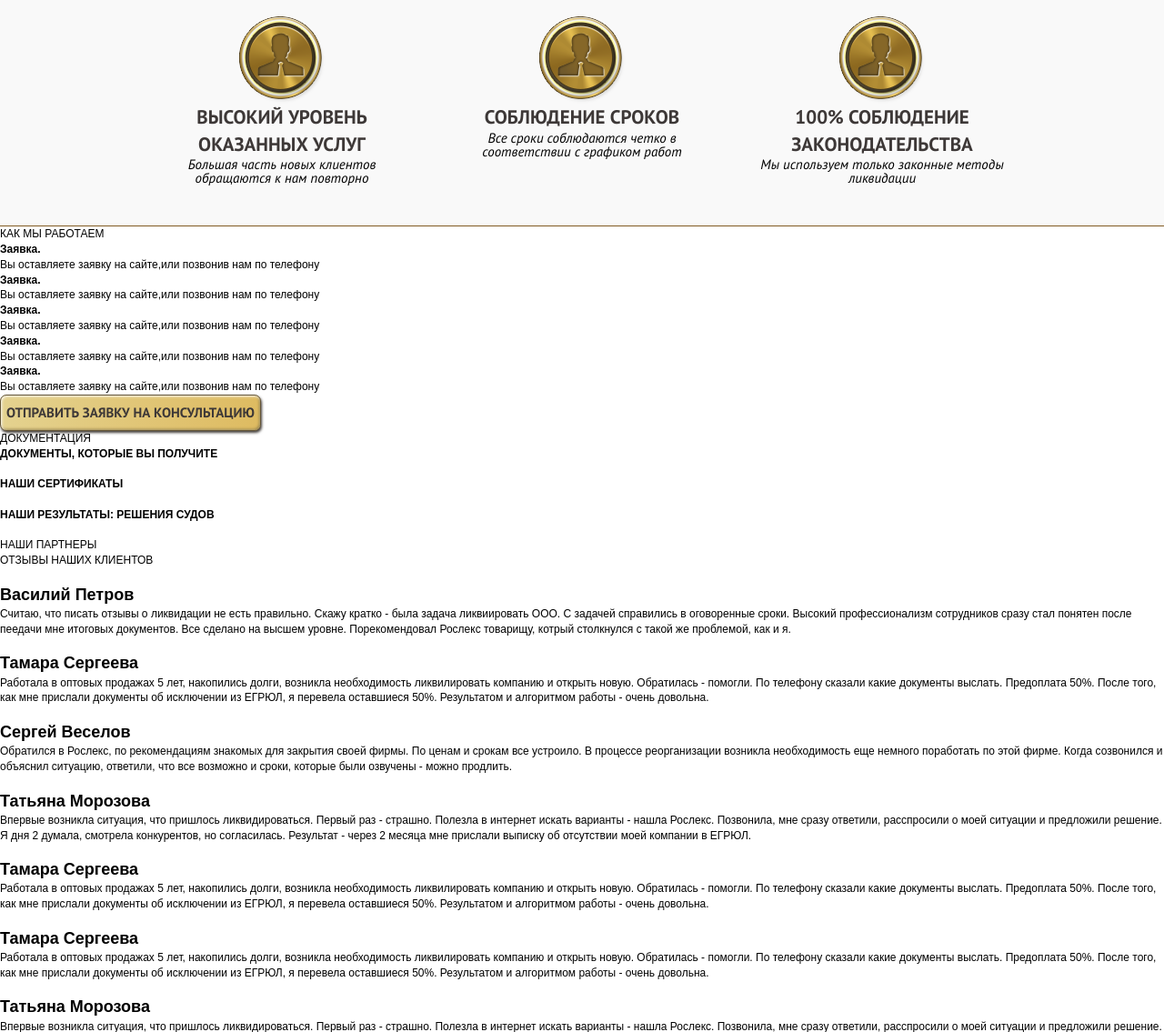
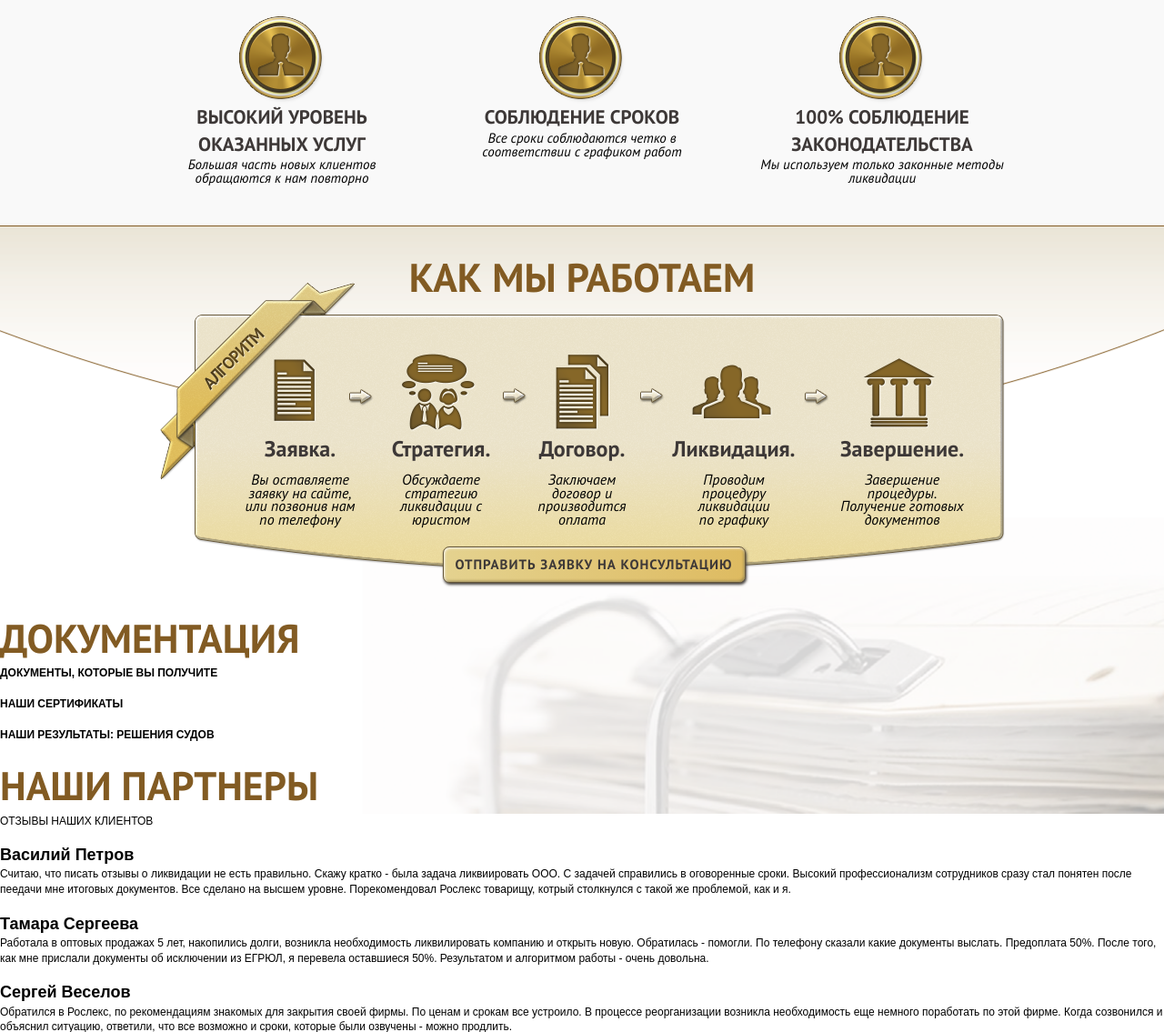
Before and after one commit to coderiver/roslex, a PHP site: page / in a window 1280 px wide. Shown: the part 2151-3286 px from the top of the page at 91% size. Run offline with PHP 8.4, Linux system fonts and the light colour scheme.

Commit message:
work add

```diff
--- a/css/screen.css
+++ b/css/screen.css
@@ -24,7 +24,7 @@ table { border-spacing: 0; border-collapse: collapse; width: 100%; }
 
 body { font-family: Arial, sans-serif; font-size: 12px; line-height: 1.4; }
 
-.topline .topline__in, .nav .nav__in, .promo .promo__in, .rates .rates__in, .action .action__in, .guarantees .guarantees__in { width: 960px; margin: 0 auto; }
+.topline .topline__in, .nav .nav__in, .promo .promo__in, .rates .rates__in, .action .action__in, .guarantees .guarantees__in, .work .work__in { width: 960px; margin: 0 auto; }
 
 .button, .rates .rates__header { text-transform: uppercase; }
 
@@ -123,3 +123,16 @@ body { font-family: Arial, sans-serif; font-size: 12px; line-height: 1.4; }
 .guarantees .guarantees__item .guarantees__item_header { font-family: "PT Sans", Arial, sans-serif; font-weight: 700; font-size: 21px; color: #3d3837; }
 .guarantees .guarantees__item .guarantees__item_descr { font-family: "PT Sans", Arial, sans-serif; font-style: italic; font-size: 15px; line-height: 1em; }
 .guarantees .guarantees__item .guarantees__item_pic i { background: url("../img/guar_1.png") no-repeat 0 0; width: 96px; height: 97px; display: inline-block; }
+
+.about { background-image: url("../img/about_bg.png"); background-position-x: 45%; }
+.about .about__header { font-size: 44px; font-family: "PT Sans", Arial, sans-serif; font-weight: 700; color: #825b23; }
+
+.work .work__in { text-align: center; }
+.work .work__header { padding-top: 25px; }
+.work .work__form { background: url("../img/work_form.png") no-repeat 0 0; width: 929px; height: 320px; margin: -25px auto 0; font-size: 0; }
+.work .work__form .work__item { display: inline-block; width: 155px; margin-top: 166px; vertical-align: top; }
+.work .work__form .work__item .work__item_header { font-family: "PT Sans", Arial, sans-serif; font-weight: 700; font-size: 24px; color: #3d3837; margin-bottom: 10px; }
+.work .work__form .work__item .work__item_descr { font-family: "PT Sans", Arial, sans-serif; font-style: italic; font-size: 16px; line-height: 0.9em; }
+.work .work__form .work__item:nth-of-type(4) { position: relative; left: 12px; }
+.work .work__form .work__item:nth-of-type(5) { position: relative; left: 42px; }
+.work .button { width: 328px; position: relative; top: -30px; left: 13px; width: 333px; font-family: "PT Sans", Arial, sans-serif; font-weight: 700; font-size: 15px; letter-spacing: 1px; cursor: pointer; }
--- a/index.html
+++ b/index.html
@@ -239,31 +239,35 @@
 		<div class="work_doc__wrapper">
 		<!-- BEGIN work  -->
 		<div class="work"><div class="work__in">
-			<p class="about__header">КАК МЫ РАБОТАЕМ</p>
+			<p class="work__header about__header">КАК МЫ РАБОТАЕМ</p>
+			<div class="work__form">
+			<div class="work__item_wrap">
 				<article class="work__item">
 					<h4 class="work__item_header">Заявка.</h4>
-				<p class="work__item_descr">Вы оставляете заявку на сайте,или позвонив нам по телефону</p>
+					<p class="work__item_descr">Вы оставляете<br>заявку на сайте,<br>или позвонив нам<br>по телефону</p>
 				</article>
 
 				<article class="work__item">
-				<h4 class="work__item_header">Заявка.</h4>
-				<p class="work__item_descr">Вы оставляете заявку на сайте,или позвонив нам по телефону</p>
+					<h4 class="work__item_header">Стратегия.</h4>
+					<p class="work__item_descr">Обсуждаете стратегию<br>ликвидации с юристом</p>
 				</article>
 
 				<article class="work__item">
-				<h4 class="work__item_header">Заявка.</h4>
-				<p class="work__item_descr">Вы оставляете заявку на сайте,или позвонив нам по телефону</p>
+					<h4 class="work__item_header">Договор.</h4>
+					<p class="work__item_descr">Заключаем<br>договор и производится<br>оплата</p>
 				</article>
 
 				<article class="work__item">
-				<h4 class="work__item_header">Заявка.</h4>
-				<p class="work__item_descr">Вы оставляете заявку на сайте,или позвонив нам по телефону</p>
+					<h4 class="work__item_header">Ликвидация.</h4>
+					<p class="work__item_descr">Проводим<br>процедуру<br> ликвидации<br>по графику</p>
 				</article>
 
 				<article class="work__item">
-				<h4 class="work__item_header">Заявка.</h4>
-				<p class="work__item_descr">Вы оставляете заявку на сайте,или позвонив нам по телефону</p>
+					<h4 class="work__item_header">Завершение.</h4>
+					<p class="work__item_descr">Завершение процедуры.<br> Получение готовых документов</p>
 				</article>
+				</div>
+			</div>
 			<input type="button" class="button" value="отправить заявку на консультацию">
 		</div></div>
 		<!-- END work -->
--- a/sass/_main.sass
+++ b/sass/_main.sass
@@ -259,3 +259,55 @@
 			i
 				+png(guar_1)
 				display: inline-block
+
+//-----about
+.about
+	background-image: url('../img/about_bg.png')
+	// background-position: top center
+	background-position-x: 45%
+	.about__header
+		font-size: 44px
+		+pt-b
+		color: $brown
+
+.work
+	.work__in
+		@extend %in
+		text-align: center
+	.work__header
+		padding-top: 25px
+	.work__form
+		+png(work_form)
+		margin: -25px auto 0
+		font-size: 0
+
+		.work__item
+			display: inline-block
+			width: 155px
+			margin-top: 166px
+			vertical-align: top
+			.work__item_header
+				+pt-b
+				font-size: 24px
+				color: #3d3837
+				margin-bottom: 10px
+			.work__item_descr
+				+pt-i
+				font-size: 16px
+				line-height: .9em
+			&:nth-of-type(4)
+				position: relative
+				left: 12px
+			&:nth-of-type(5)
+				position: relative
+				left: 42px
+	.button
+		width: 328px
+		position: relative
+		top: -30px
+		left: 13px
+		width: 333px
+		+pt-b
+		font-size: 15px
+		letter-spacing: 1px
+		cursor: pointer
```
Also changed, not shown: img/about_bg.png (added), img/work_form.png (added). Lines whose indentation alone changed are shown as unchanged.
